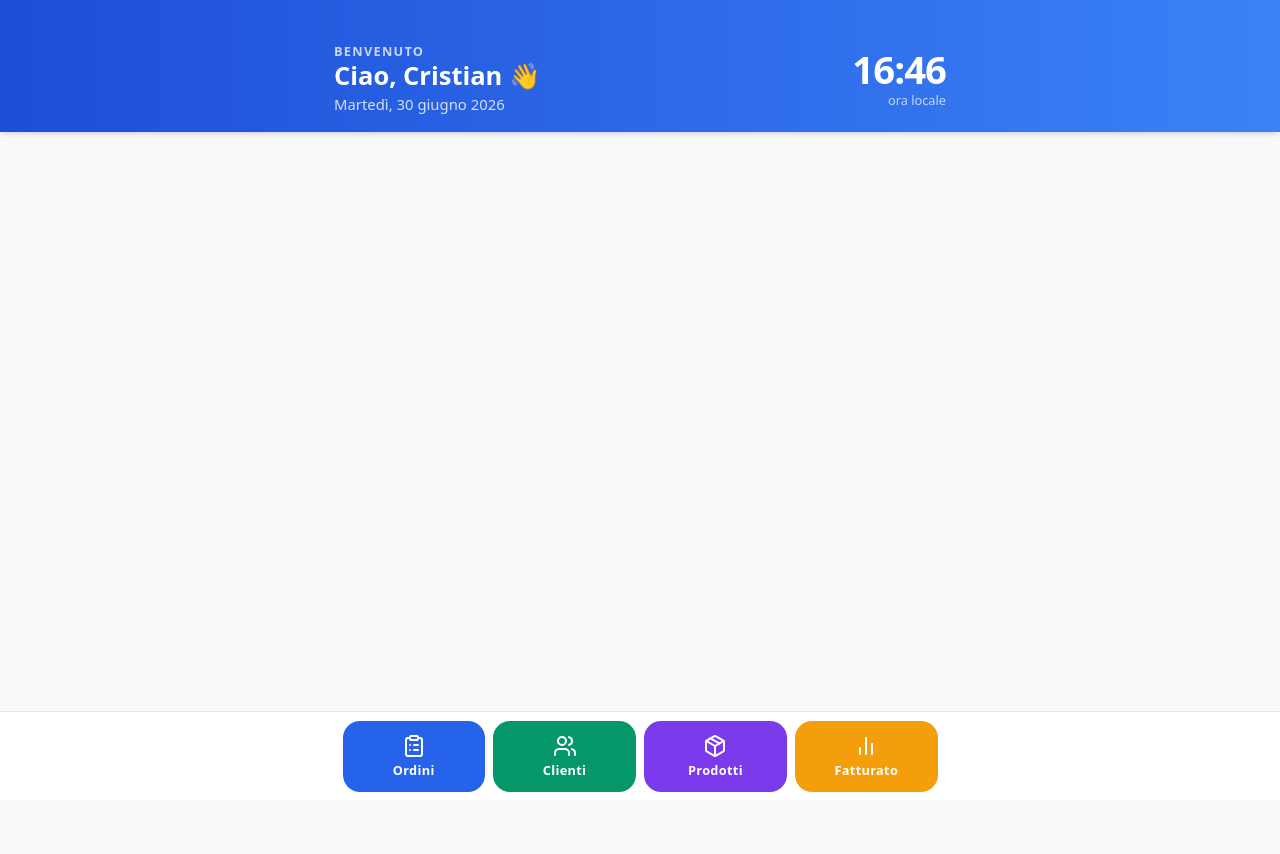
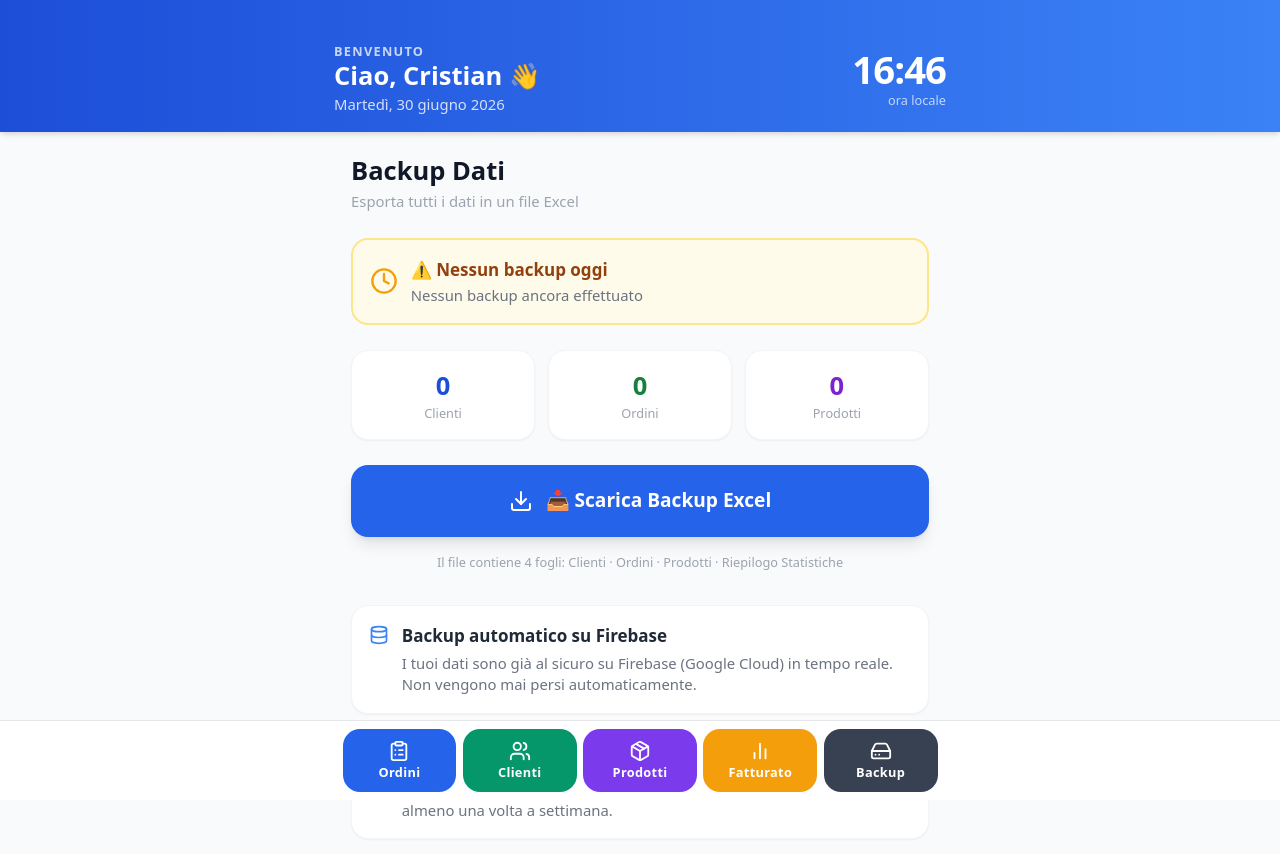
Before and after one commit to crysscal-crypto/ordini-app, a React (Vite) app: page /backup in a window 1280 px wide. Shown: the top 854 px of the page. Before the commit the page ends 800 px from the top, so only its background shows below. Built offline with nearby package versions, Linux system fonts and the light colour scheme; no server answers; the database is empty.

Commit message:
aggiunta sezione Backup con export Excel

```diff
--- a/src/App.jsx
+++ b/src/App.jsx
@@ -6,6 +6,7 @@ import Clienti from './pages/Clienti'
 import Prodotti from './pages/Prodotti'
 import Ordini from './pages/Ordini'
 import Fatturato from './pages/Fatturato'
+import Backup from './pages/Backup'
 
 export default function App() {
   return (
@@ -17,6 +18,7 @@ export default function App() {
         <Route path="/prodotti"  element={<Prodotti />} />
         <Route path="/ordini"    element={<Ordini />} />
         <Route path="/fatturato" element={<Fatturato />} />
+        <Route path="/backup"    element={<Backup />} />
       </Routes>
       <NavBar />
     </div>
--- a/src/components/NavBar.jsx
+++ b/src/components/NavBar.jsx
@@ -1,23 +1,24 @@
 import React from 'react'
 import { NavLink } from 'react-router-dom'
-import { ClipboardList, Users, Package, BarChart2 } from 'lucide-react'
+import { ClipboardList, Users, Package, BarChart2, HardDrive } from 'lucide-react'
 
 const tabs = [
   { to: '/ordini',    icon: ClipboardList, label: 'Ordini',    bg: 'bg-blue-600',    activeBg: 'bg-blue-700'    },
   { to: '/clienti',   icon: Users,         label: 'Clienti',   bg: 'bg-emerald-600', activeBg: 'bg-emerald-700' },
   { to: '/prodotti',  icon: Package,       label: 'Prodotti',  bg: 'bg-violet-600',  activeBg: 'bg-violet-700'  },
   { to: '/fatturato', icon: BarChart2,     label: 'Fatturato', bg: 'bg-amber-500',   activeBg: 'bg-amber-600'   },
+  { to: '/backup',    icon: HardDrive,     label: 'Backup',    bg: 'bg-gray-600',    activeBg: 'bg-gray-700'    },
 ]
 
 export default function NavBar() {
   return (
     <nav className="fixed bottom-0 left-0 right-0 z-40 bg-white border-t border-gray-200">
-      <div className="flex max-w-xl mx-auto gap-2 p-2">
+      <div className="flex max-w-xl mx-auto gap-1.5 p-2">
         {tabs.map(({ to, icon: Icon, label, bg, activeBg }) => (
           <NavLink key={to} to={to} className="flex-1">
             {({ isActive }) => (
-              <div className={`flex flex-col items-center justify-center py-3 gap-1 rounded-2xl transition-all duration-150 active:scale-95 ${isActive ? activeBg : bg}`}>
-                <Icon size={24} strokeWidth={2} className="text-white" />
+              <div className={`flex flex-col items-center justify-center py-2.5 gap-0.5 rounded-2xl transition-all duration-150 active:scale-95 ${isActive ? activeBg : bg}`}>
+                <Icon size={22} strokeWidth={2} className="text-white" />
                 <span className="text-xs font-bold text-white tracking-wide">{label}</span>
               </div>
             )}
--- /dev/null
+++ b/src/pages/Backup.jsx
@@ -0,0 +1,174 @@
+import React, { useState, useEffect } from 'react'
+import { db } from '../firebase'
+import { collection, onSnapshot } from 'firebase/firestore'
+import * as XLSX from 'xlsx'
+import { Download, RefreshCw, CheckCircle, Clock, Database } from 'lucide-react'
+
+export default function Backup() {
+  const [clienti, setClienti] = useState([])
+  const [ordini, setOrdini] = useState([])
+  const [prodotti, setProdotti] = useState([])
+  const [loading, setLoading] = useState(false)
+  const [ultimoBackup, setUltimoBackup] = useState(null)
+  const [backupOggi, setBackupOggi] = useState(false)
+
+  useEffect(() => {
+    const u1 = onSnapshot(collection(db,'clienti'), snap => setClienti(snap.docs.map(d=>({id:d.id,...d.data()}))))
+    const u2 = onSnapshot(collection(db,'ordini'), snap => setOrdini(snap.docs.map(d=>({id:d.id,...d.data()}))))
+    const u3 = onSnapshot(collection(db,'prodotti'), snap => setProdotti(snap.docs.map(d=>({id:d.id,...d.data()}))))
+    const savedBackup = localStorage.getItem('ultimoBackup')
+    if (savedBackup) {
+      const data = new Date(savedBackup)
+      setUltimoBackup(data)
+      const oggi = new Date()
+      if (data.toDateString() === oggi.toDateString()) setBackupOggi(true)
+    }
+    return () => { u1(); u2(); u3() }
+  }, [])
+
+  const formatData = (ts) => {
+    if (!ts) return '-'
+    const d = ts.seconds ? new Date(ts.seconds * 1000) : new Date(ts)
+    return d.toLocaleDateString('it-IT', { day: '2-digit', month: '2-digit', year: 'numeric', hour: '2-digit', minute: '2-digit' })
+  }
+
+  const esportaExcel = () => {
+    setLoading(true)
+    try {
+      const wb = XLSX.utils.book_new()
+
+      const clientiData = clienti.map(c => ({
+        'Ragione Sociale': c.ragioneSociale||'', 'Referente': c.referente||'', 'Telefono': c.telefono||'',
+        'Email': c.email||'', 'Stato': c.stato||'', 'Indirizzo': c.indirizzo||'', 'CAP': c.cap||'',
+        'Città': c.citta||'', 'Provincia': c.provincia||'', 'P.IVA': c.piva||'',
+        'Codice SDI': c.codiceSDI||'', 'PEC': c.pec||'', 'Pagamento': c.pagamento||'',
+        'IBAN': c.iban||'', 'Giorno Chiusura': c.giornoChiusura||'', 'Note': c.note||'',
+      }))
+      const wsClienti = XLSX.utils.json_to_sheet(clientiData)
+      XLSX.utils.book_append_sheet(wb, wsClienti, 'Clienti')
+
+      const ordiniData = ordini.map(o => ({
+        'Data': formatData(o.creatoAl), 'Cliente': o.clienteNome||'', 'Brand': o.brand||'',
+        'Stato': o.stato||'', 'Pagamento': o.clientePagamento||'',
+        'Indirizzo Consegna': o.indirizzoConsegna||'', 'Data Consegna': o.dataConsegna||'',
+        'Prodotti': (o.righe||[]).map(r=>`${r.nome} x${r.qta}`).join(' | '),
+        'Imponibile €': Number(o.totaleNetto||0).toFixed(2),
+        'IVA 22% €': Number(o.totaleIVA||0).toFixed(2),
+        'Totale € IVA incl.': Number(o.totaleLordo||0).toFixed(2),
+        'Provvigione €': Number(o.totaleProvvigione||0).toFixed(2),
+        'Note': o.note||'',
+      }))
+      const wsOrdini = XLSX.utils.json_to_sheet(ordiniData)
+      XLSX.utils.book_append_sheet(wb, wsOrdini, 'Ordini')
+
+      const prodottiData = prodotti.map(p => ({
+        'Codice': p.codice||'', 'Nome': p.nome||'', 'Brand': p.brand||'',
+        'Categoria': p.categoria||'', 'Formato': p.formato||'',
+        'Prezzo €': Number(p.prezzo||0).toFixed(2), 'Provvigione %': p.provvigione||0,
+        'Preferito': p.preferito ? 'Sì' : 'No',
+      }))
+      const wsProdotti = XLSX.utils.json_to_sheet(prodottiData)
+      XLSX.utils.book_append_sheet(wb, wsProdotti, 'Prodotti')
+
+      const oggi = new Date()
+      const totFatturato = ordini.filter(o=>o.stato!=='Annullato'&&o.stato!=='Preventivo').reduce((s,o)=>s+(o.totaleNetto||0),0)
+      const totProvvigione = ordini.filter(o=>o.stato!=='Annullato'&&o.stato!=='Preventivo').reduce((s,o)=>s+(o.totaleProvvigione||0),0)
+      const riepilogoData = [
+        { 'Statistica': 'Data backup', 'Valore': oggi.toLocaleString('it-IT') },
+        { 'Statistica': 'Totale clienti', 'Valore': clienti.length },
+        { 'Statistica': 'Totale prodotti', 'Valore': prodotti.length },
+        { 'Statistica': 'Totale ordini', 'Valore': ordini.length },
+        { 'Statistica': 'Fatturato totale (imponibile)', 'Valore': `€ ${totFatturato.toFixed(2)}` },
+        { 'Statistica': 'Provvigioni totali', 'Valore': `€ ${totProvvigione.toFixed(2)}` },
+        { 'Statistica': '', 'Valore': '' },
+        ...['Coco Cera','Callus Stop','Unica Wax'].map(b => ({
+          'Statistica': `Ordini ${b}`,
+          'Valore': ordini.filter(o=>o.brand===b&&o.stato!=='Annullato').length + ' ordini'
+        }))
+      ]
+      const wsRiepilogo = XLSX.utils.json_to_sheet(riepilogoData)
+      XLSX.utils.book_append_sheet(wb, wsRiepilogo, 'Riepilogo')
+
+      const nomeFile = `Backup_${oggi.getFullYear()}-${String(oggi.getMonth()+1).padStart(2,'0')}-${String(oggi.getDate()).padStart(2,'0')}.xlsx`
+      XLSX.writeFile(wb, nomeFile)
+
+      localStorage.setItem('ultimoBackup', oggi.toISOString())
+      setUltimoBackup(oggi)
+      setBackupOggi(true)
+    } catch(err) {
+      alert('Errore durante il backup: ' + err.message)
+    } finally {
+      setLoading(false)
+    }
+  }
+
+  return (
+    <div className="max-w-xl mx-auto px-4 pt-5 pb-8">
+      <div className="mb-6">
+        <h1 className="text-2xl font-bold text-gray-900">Backup Dati</h1>
+        <p className="text-sm text-gray-400 mt-1">Esporta tutti i dati in un file Excel</p>
+      </div>
+
+      <div className={`rounded-2xl p-4 mb-6 border-2 ${backupOggi ? 'bg-green-50 border-green-200' : 'bg-amber-50 border-amber-200'}`}>
+        <div className="flex items-center gap-3">
+          {backupOggi ? <CheckCircle size={28} className="text-green-500 shrink-0"/> : <Clock size={28} className="text-amber-500 shrink-0"/>}
+          <div>
+            <div className={`font-bold text-base ${backupOggi ? 'text-green-800' : 'text-amber-800'}`}>
+              {backupOggi ? '✅ Backup effettuato oggi' : '⚠️ Nessun backup oggi'}
+            </div>
+            <div className="text-sm text-gray-500 mt-0.5">
+              {ultimoBackup ? `Ultimo: ${ultimoBackup.toLocaleString('it-IT')}` : 'Nessun backup ancora effettuato'}
+            </div>
+          </div>
+        </div>
+      </div>
+
+      <div className="grid grid-cols-3 gap-3 mb-6">
+        <div className="card text-center">
+          <div className="text-2xl font-bold text-blue-700">{clienti.length}</div>
+          <div className="text-xs text-gray-400 mt-0.5">Clienti</div>
+        </div>
+        <div className="card text-center">
+          <div className="text-2xl font-bold text-green-700">{ordini.length}</div>
+          <div className="text-xs text-gray-400 mt-0.5">Ordini</div>
+        </div>
+        <div className="card text-center">
+          <div className="text-2xl font-bold text-purple-700">{prodotti.length}</div>
+          <div className="text-xs text-gray-400 mt-0.5">Prodotti</div>
+        </div>
+      </div>
+
+      <button onClick={esportaExcel} disabled={loading}
+        className="w-full bg-blue-600 text-white font-bold py-5 rounded-2xl text-lg active:scale-95 transition-all shadow-lg flex items-center justify-center gap-3 mb-4">
+        {loading
+          ? <><RefreshCw size={24} className="animate-spin"/> Esportando...</>
+          : <><Download size={24}/> 📥 Scarica Backup Excel</>
+        }
+      </button>
+
+      <div className="text-xs text-gray-400 text-center mb-8">
+        Il file contiene 4 fogli: Clienti · Ordini · Prodotti · Riepilogo Statistiche
+      </div>
+
+      <div className="card mb-4">
+        <div className="flex items-start gap-3">
+          <Database size={20} className="text-blue-500 shrink-0 mt-0.5"/>
+          <div>
+            <div className="font-semibold text-gray-800 mb-1">Backup automatico su Firebase</div>
+            <div className="text-sm text-gray-500">I tuoi dati sono già al sicuro su Firebase (Google Cloud) in tempo reale. Non vengono mai persi automaticamente.</div>
+          </div>
+        </div>
+      </div>
+
+      <div className="card">
+        <div className="flex items-start gap-3">
+          <Download size={20} className="text-green-500 shrink-0 mt-0.5"/>
+          <div>
+            <div className="font-semibold text-gray-800 mb-1">Backup Excel locale</div>
+            <div className="text-sm text-gray-500">Scarica il backup e salvalo su Google Drive, Dropbox o USB. Consigliato almeno una volta a settimana.</div>
+          </div>
+        </div>
+      </div>
+    </div>
+  )
+}
```
